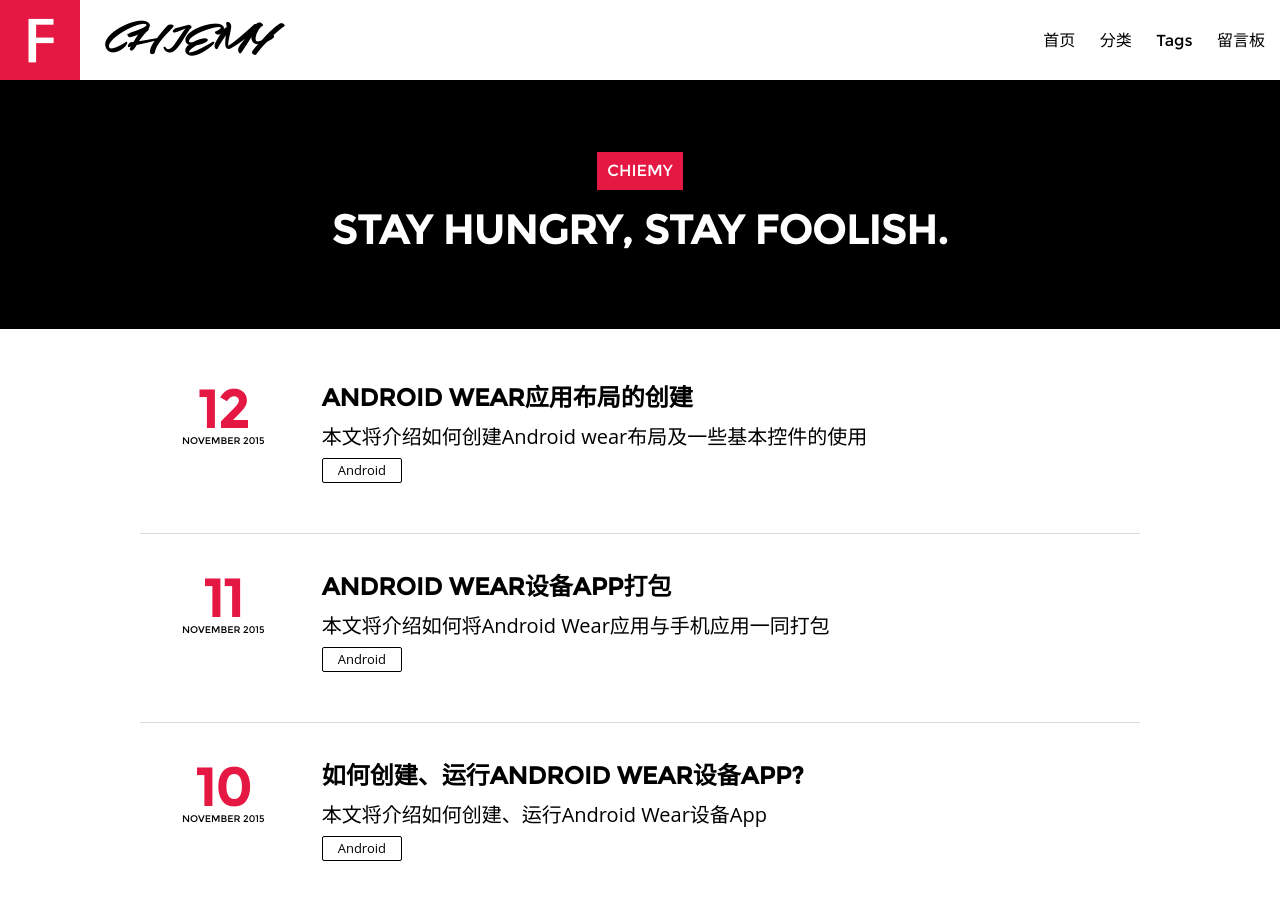
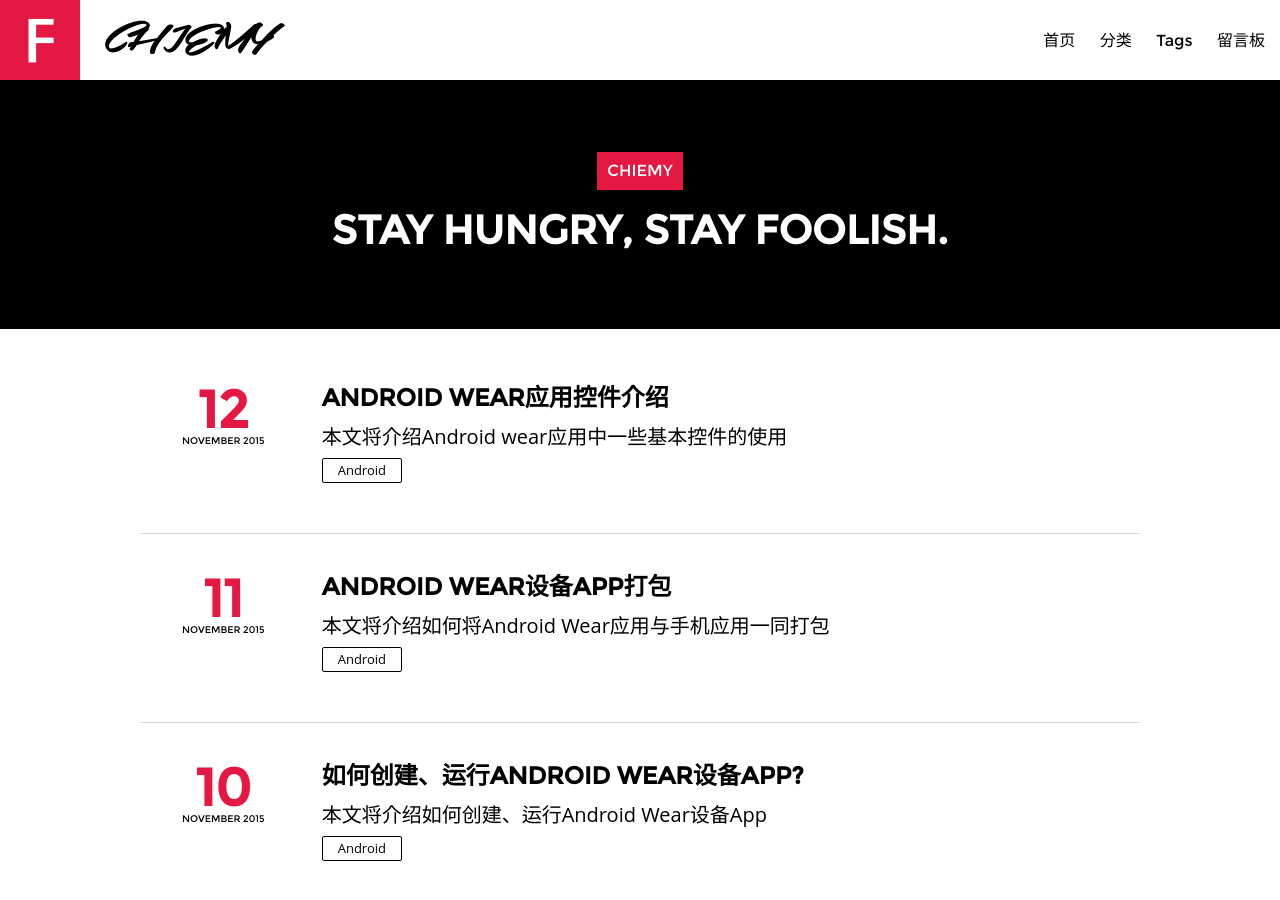
Before and after one commit to chiemy/blog, a Jekyll site: the page built from index.html, in a window 1280 px wide and 900 px high. Built offline with Jekyll 4.4.1, drawn with Linux system fonts in a browser that asks for light colours; nearby versions of some CDN libraries; the list of posts is cut into pages by our own code.

Commit message:
article name

```diff
--- a/android/_posts/2015-11-12-android-wear-custom-ui.md
+++ b/android/_posts/2015-11-12-android-wear-custom-ui.md
@@ -1,8 +1,8 @@
 ---
 layout: post
-title: "Android Wear应用布局的创建"
+title: "Android Wear应用控件介绍"
 modified: 2015-11-11 14:51:03
-excerpt: "本文将介绍如何创建Android wear布局及一些基本控件的使用"
+excerpt: "本文将介绍Android wear应用中一些基本控件的使用"
 tags: [android, android wear]
 published: true
 ---
```
